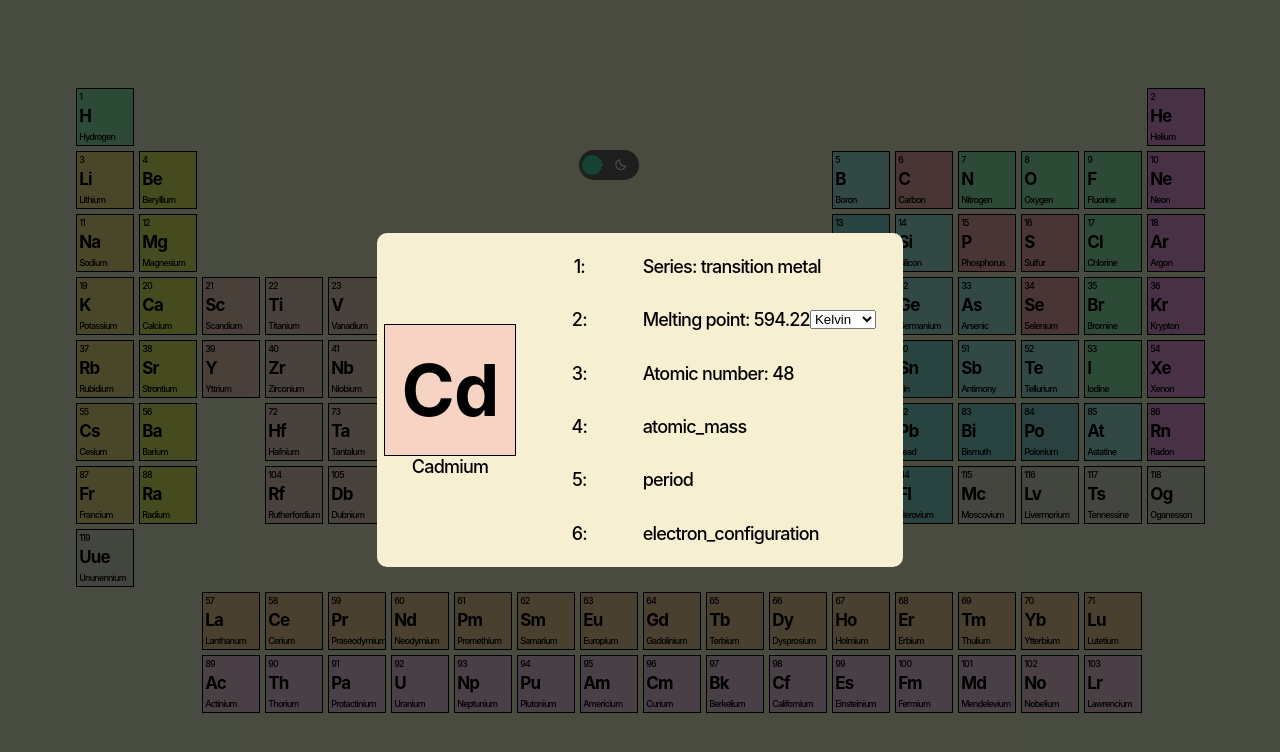
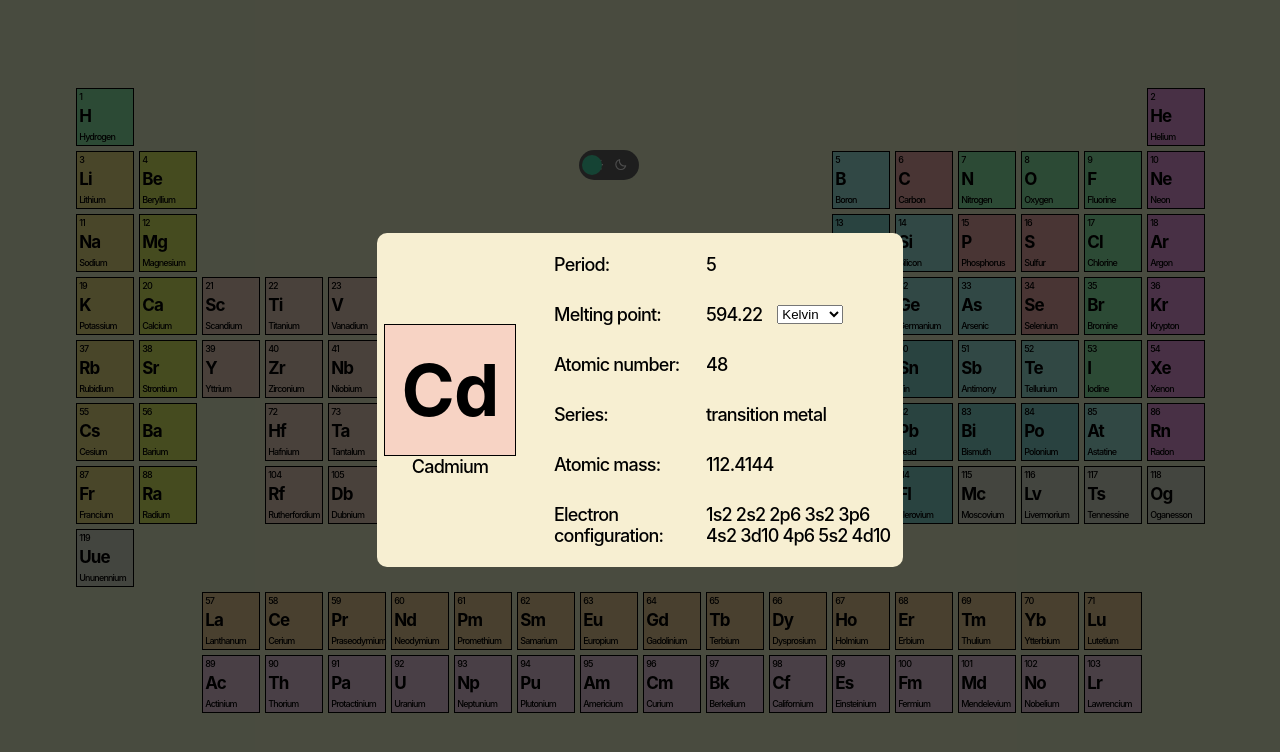
Before and after one commit to RainyTrain/periodic-table, a React (Create React App) app: page / in a window 1280 px wide. Both pictures are taken after a click on the element "48 Cd Cadmium". Shown: the top 752 px of the page. Built offline with nearby package versions, Linux system fonts and the light colour scheme.

Commit message:
improved element description window

```diff
--- a/src/components/details.js
+++ b/src/components/details.js
@@ -23,35 +23,35 @@ function Details(props) {
                 </div>
                 <div className='description'>
                      <div>
-                        Series: {props.element.category}
+                        {props.element.period}
                     </div>
                     <div>
-                        Melting point: {melt}
-                        <select onChange={e => setScale(e.target.value)}>
+                        {melt}
+                        <select style={{marginLeft: '15px'}} onChange={e => setScale(e.target.value)}>
                             <option value='kelvin'>Kelvin</option>
                             <option value='celsius'>Celsius</option>
                         </select>
                     </div>
                     <div>
-                        Atomic number: {props.element.number}
+                        {props.element.number}
                     </div>
                     <div>
-                        atomic_mass
+                        {props.element.category}
                     </div>
                     <div>
-                        period
+                        {props.element.atomic_mass}
                     </div>
                     <div>
-                        electron_configuration
+                        {props.element.electron_configuration}
                     </div>
                 </div>
-                <div className='classify'>
-                    <div>1:</div>
-                    <div>2:</div>
-                    <div>3:</div>
-                    <div>4:</div>
-                    <div>5:</div>
-                    <div>6:</div>
+                <div className='properties'>
+                    <div>Period:</div>
+                    <div>Melting point:</div>
+                    <div>Atomic number:</div>
+                    <div>Series:</div>
+                    <div>Atomic mass:</div>
+                    <div>Electron configuration:</div>
                 </div>
             </div>
         </div>
--- a/src/styles/details.scss
+++ b/src/styles/details.scss
@@ -20,7 +20,7 @@
     width: 40vw;
     height: 40vh;
     display: grid;
-    grid-template-columns: 1fr 1fr 2fr;
+    grid-template-columns: 1fr 2fr 2fr;
     grid-template-rows: repeat(6, 1fr);
     font-size: 2em;
     background-color: rgb(247,239,210);
@@ -53,13 +53,14 @@
         align-items:flex-start;
     }
 
-    .classify {
+    .properties {
         grid-column: 2;
         grid-row: 1/7;
         display: flex;
         flex-direction: column;
         justify-content: space-around;
-        align-items: center;
+        align-items: flex-start;
+        padding-left: 20%;
     }
 
     div {
```
